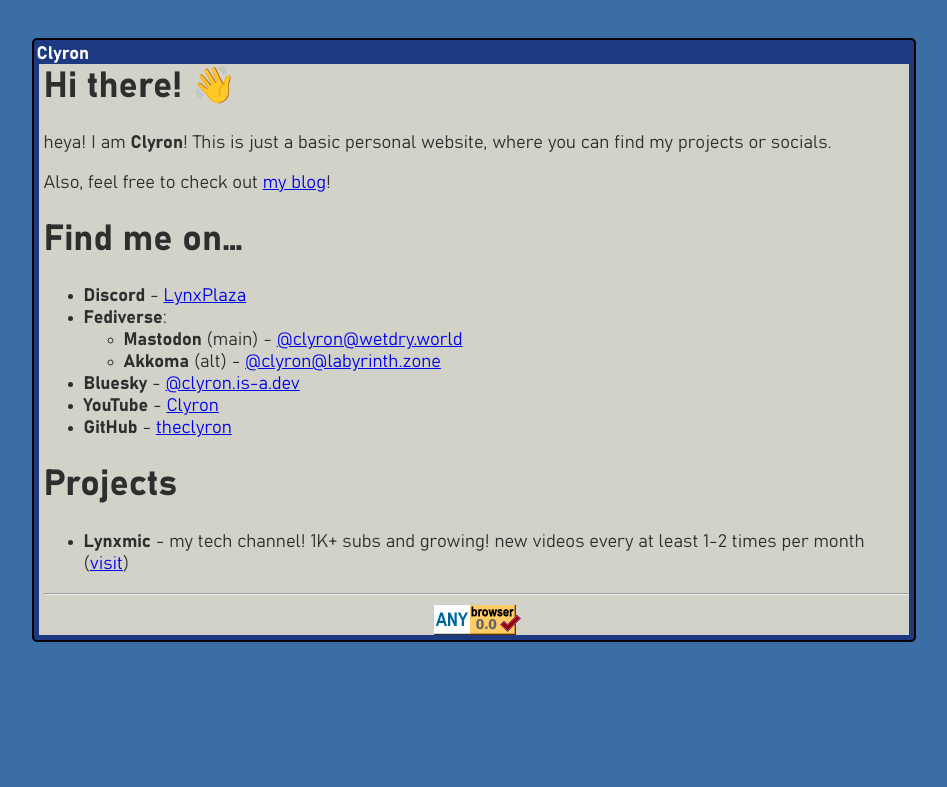
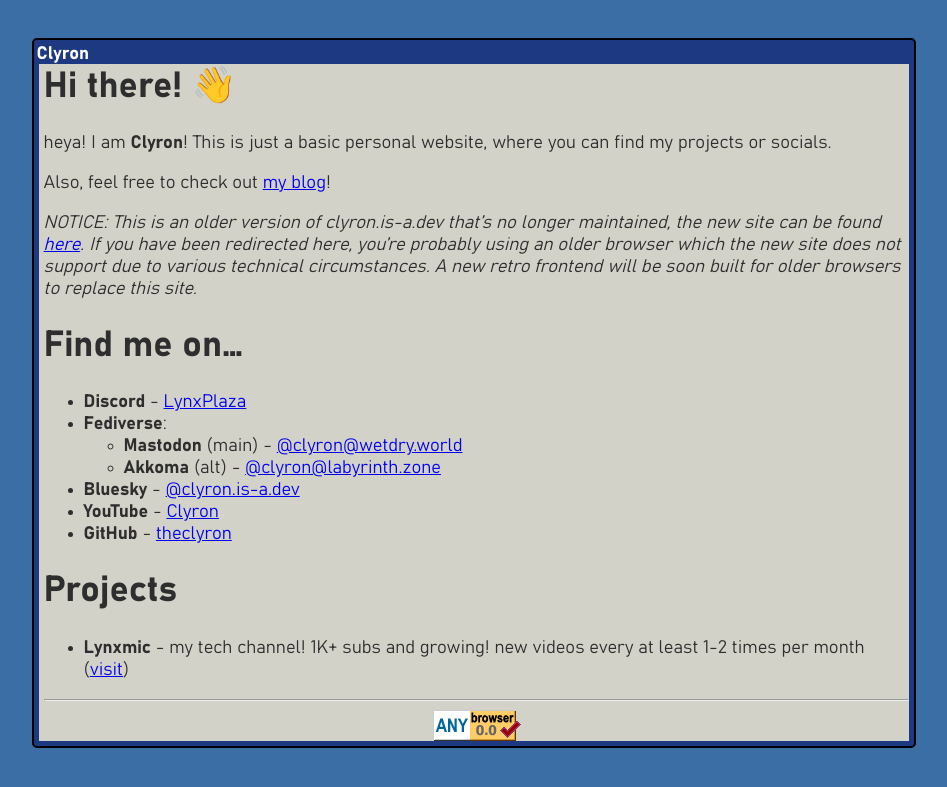
Before and after one commit to theclyron/legacy-site, a Jekyll site: the page built from index.md, in a window 1280 px wide. Shown: the top 787 px of the page, without its empty margins (166-1113 px from the left). Built offline with Jekyll 4.4.1, drawn with Linux system fonts in a browser that asks for light colours.

Commit message:
add notice

```diff
--- a/index.md
+++ b/index.md
@@ -6,6 +6,8 @@
 heya! I am **Clyron**! This is just a basic personal website, where you can find my projects or socials.
 
 Also, feel free to check out [my blog][7]!
+
+*NOTICE: This is an older version of clyron.is-a.dev that's no longer maintained, the new site can be found [here][10]. If you have been redirected here, you're probably using an older browser which the new site does not support due to various technical circumstances. A new retro frontend will be soon built for older browsers to replace this site.*
 
 # Find me on...
 * **Discord** - [LynxPlaza][1]
```
Also changed, not shown: other parts of index.md (+1 -0 lines).
